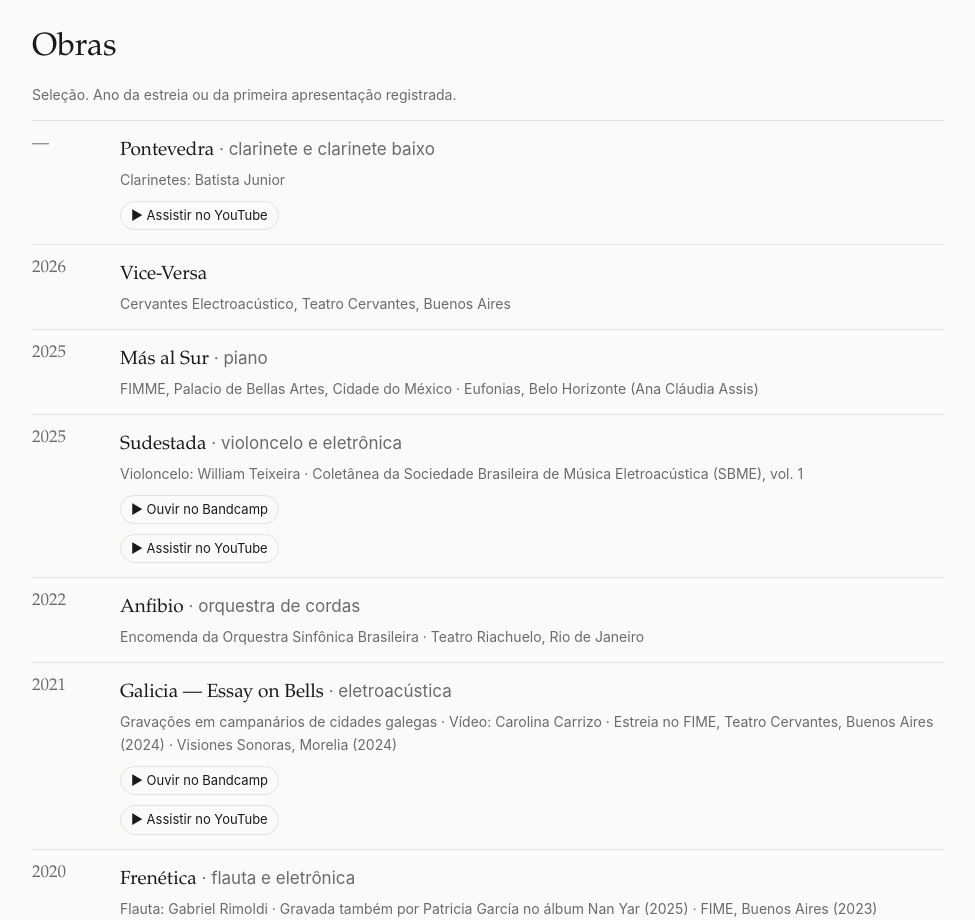
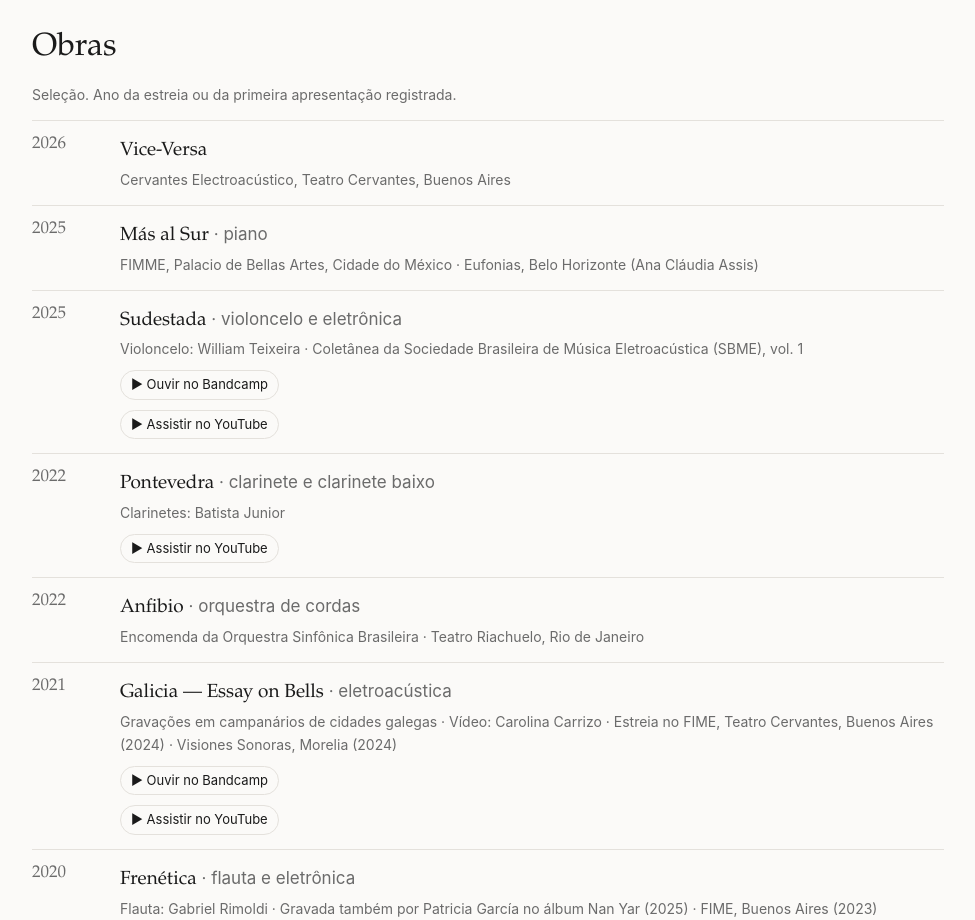
Before and after one commit to Danielquaranta/danielquaranta.github.io, a plain HTML site: page index.html in a window 1280 px wide. Shown: the part 1680-2600 px from the top of the page, without its empty margins (152-1127 px from the left). Drawn offline with Linux system fonts and the light colour scheme.

Commit message:
Add files via upload

```diff
--- a/index.html
+++ b/index.html
@@ -159,10 +159,10 @@
     <h2>Obras</h2>
     <p class="note" style="margin-top:-16px">Seleção. Ano da estreia ou da primeira apresentação registrada.</p>
     <ul class="catalog">
-      <li><span class="y">—</span><span><span class="t">Pontevedra</span> <span class="f">· clarinete e clarinete baixo</span></span><span class="d">Clarinetes: Batista Junior</span><a class="listen" href="https://www.youtube.com/watch?v=ez1fzB5WLLs">▶ Assistir no YouTube</a></li>
       <li><span class="y">2026</span><span><span class="t">Vice-Versa</span></span><span class="d">Cervantes Electroacústico, Teatro Cervantes, Buenos Aires</span></li>
       <li><span class="y">2025</span><span><span class="t">Más al Sur</span> <span class="f">· piano</span></span><span class="d">FIMME, Palacio de Bellas Artes, Cidade do México · Eufonias, Belo Horizonte (Ana Cláudia Assis)</span></li>
       <li><span class="y">2025</span><span><span class="t">Sudestada</span> <span class="f">· violoncelo e eletrônica</span></span><span class="d">Violoncelo: William Teixeira · Coletânea da Sociedade Brasileira de Música Eletroacústica (SBME), vol. 1</span><a class="listen" href="https://sbme2.bandcamp.com/album/nova-colet-nea-sbme-vol-01">▶ Ouvir no Bandcamp</a><a class="listen" href="https://www.youtube.com/watch?v=rB53rjARtxA">▶ Assistir no YouTube</a></li>
+      <li><span class="y">2022</span><span><span class="t">Pontevedra</span> <span class="f">· clarinete e clarinete baixo</span></span><span class="d">Clarinetes: Batista Junior</span><a class="listen" href="https://www.youtube.com/watch?v=ez1fzB5WLLs">▶ Assistir no YouTube</a></li>
       <li><span class="y">2022</span><span><span class="t">Anfibio</span> <span class="f">· orquestra de cordas</span></span><span class="d">Encomenda da Orquestra Sinfônica Brasileira · Teatro Riachuelo, Rio de Janeiro</span></li>
       <li><span class="y">2021</span><span><span class="t">Galicia — Essay on Bells</span> <span class="f">· eletroacústica</span></span><span class="d">Gravações em campanários de cidades galegas · Vídeo: Carolina Carrizo · Estreia no FIME, Teatro Cervantes, Buenos Aires (2024) · Visiones Sonoras, Morelia (2024)</span><a class="listen" href="https://danielquaranta.bandcamp.com/album/galicia-daniel-quaranta">▶ Ouvir no Bandcamp</a><a class="listen" href="https://www.youtube.com/watch?v=J70lBmbuBns">▶ Assistir no YouTube</a></li>
       <li><span class="y">2020</span><span><span class="t">Frenética</span> <span class="f">· flauta e eletrônica</span></span><span class="d">Flauta: Gabriel Rimoldi · Gravada também por Patricia García no álbum Nan Yar (2025) · FIME, Buenos Aires (2023)</span><a class="listen" href="https://open.spotify.com/album/0qq5M2BF8wS81zVoG4XLjB">▶ Ouvir no Spotify</a></li>
```
